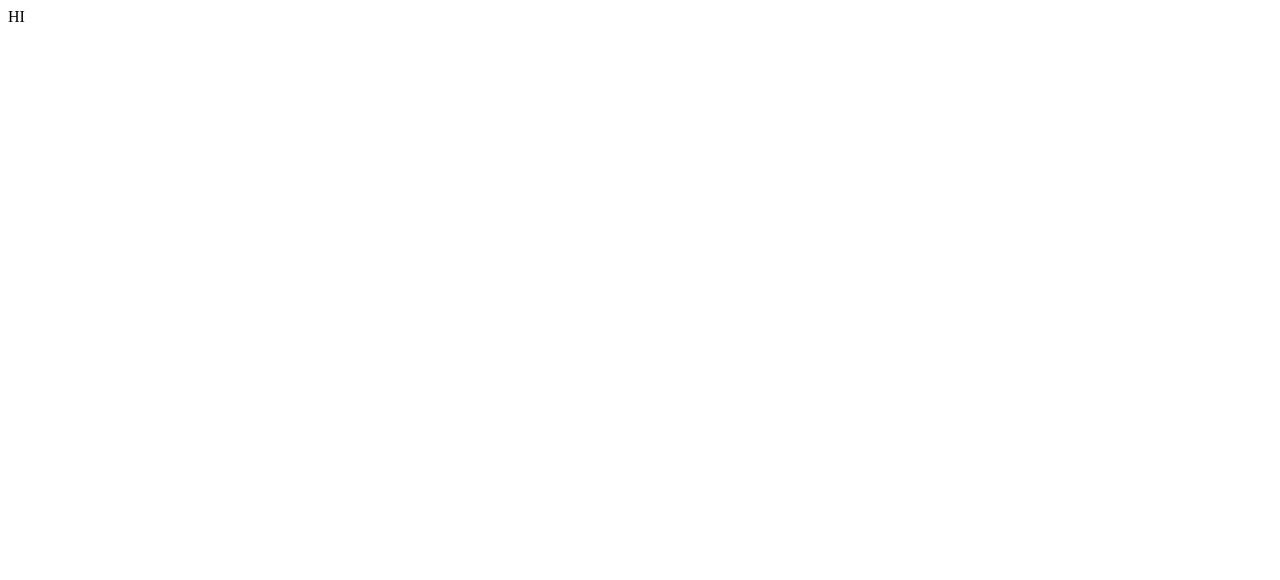
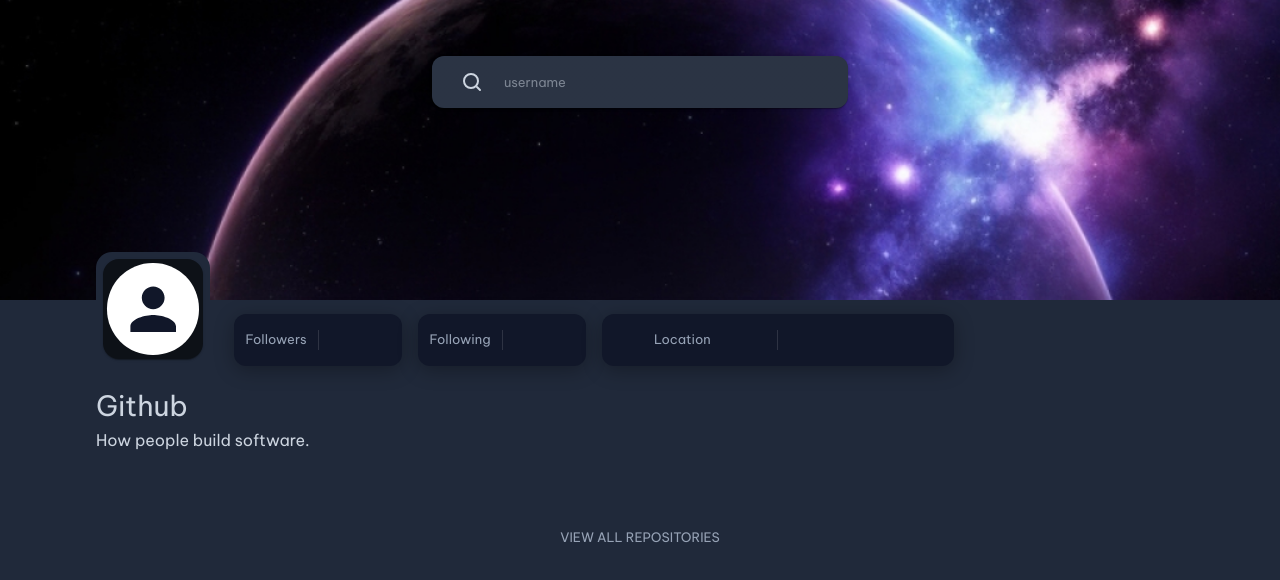
Before and after one commit to ErnestoM12/github-profile-master, a React (Vite) app: page / in a window 1280 px wide. Shown: the top 580 px of the page. Built offline with nearby package versions, Linux system fonts and the light colour scheme.

Commit message:
feat: add full main  page and functionality

```diff
--- a/src/App.tsx
+++ b/src/App.tsx
@@ -1,5 +1,7 @@
+import MainPage from './pages/MainPage';
+
 const App = () => {
-  return <div>HI</div>;
+  return <MainPage />;
 };
 
 export default App;
--- /dev/null
+++ b/src/index.css
@@ -0,0 +1,17 @@
+html,
+body {
+  -webkit-font-smoothing: antialiased;
+  -moz-osx-font-smoothing: grayscale;
+  margin: 0;
+  padding: 0;
+  box-sizing: border-box;
+  overflow-x: hidden;
+  background-color: #20293a;
+}
+
+#root,
+#__next {
+  margin: 0;
+  padding: 0;
+  width: 100%;
+}
--- a/src/main.tsx
+++ b/src/main.tsx
@@ -3,6 +3,7 @@ import { createRoot } from 'react-dom/client';
 import { ThemeProvider } from '@mui/material/styles';
 import App from './App';
 import theme from './theme';
+import './index.css';
 
 const rootElement = document.getElementById('root');
 if (!rootElement) {
--- /dev/null
+++ b/src/pages/MainPage/index.tsx
@@ -0,0 +1,90 @@
+import { useState } from 'react';
+import { Hero, TopSection, ProjectsSection } from '../../components';
+import { StyledItemsContainer, StyledGridItem, StyledGridMainContent } from './styled';
+import { ApiService } from '../../services';
+import { ProjectsSectionProps, GitHubRepoResponse, GithubUserReponse, UserInfoState } from '../../interfaces';
+const apiService = new ApiService();
+
+const MainPage = () => {
+  const [searchText, setSearchText] = useState<string>('');
+  const [projects, setProjects] = useState<ProjectsSectionProps['projects']>([]);
+  const [userInfo, setUserInfo] = useState<UserInfoState | null>(null);
+  const [error, setError] = useState<string | null>(null);
+
+  const handleChangeText = (event: React.ChangeEvent<HTMLInputElement>) => {
+    setSearchText(event.target.value);
+    if (error) setError(null);
+  };
+
+  const handleSearch = async () => {
+    if (!searchText.trim()) {
+      setError('Please enter a username');
+      return;
+    }
+
+    setError(null);
+    try {
+      const [userData, projectUser] = await Promise.all([
+        apiService.get<GithubUserReponse>(searchText),
+        apiService.get<GitHubRepoResponse[]>(`${searchText}/repos`),
+      ]);
+
+      setUserInfo({
+        urlImage: userData.avatar_url,
+        followers: userData.followers,
+        following: userData.following,
+        location: userData.location,
+      });
+
+      const formattedProjects: ProjectsSectionProps['projects'] = projectUser.map((project: GitHubRepoResponse) => ({
+        id: project.node_id,
+        name: project.name,
+        description: project.description,
+        license: project.license?.spdx_id,
+        forks: project.forks,
+        stargazersCount: project.stargazers_count,
+        updatedAt: project.updated_at,
+        projectUrl: project.html_url,
+      }));
+
+      setProjects(formattedProjects);
+    } catch (error) {
+      console.error('Error fetching data:', error);
+      setError('User not found');
+      setUserInfo(null);
+      setProjects([]);
+    }
+  };
+
+  return (
+    <StyledGridMainContent container size={12}>
+      <Hero
+        onSearch={handleSearch}
+        searchText={searchText}
+        handleChangeText={handleChangeText}
+        textPlaceHolder="username"
+        error={error}
+      />
+      <StyledItemsContainer container size={12}>
+        <StyledGridItem size={12}>
+          <TopSection
+            userInfo={{ urlImage: userInfo?.urlImage ?? '' }}
+            followers={{ label: 'Followers', data: userInfo?.followers ?? '' }}
+            following={{ label: 'Following', data: userInfo?.following ?? '' }}
+            location={{ label: 'Location', data: userInfo?.location ?? '' }}
+          />
+        </StyledGridItem>
+        <StyledGridItem size={12}>
+          <ProjectsSection
+            title="Github"
+            description="How people build software."
+            buttonText="View all repositories"
+            projects={projects}
+          />
+        </StyledGridItem>
+      </StyledItemsContainer>
+    </StyledGridMainContent>
+  );
+};
+
+export default MainPage;
--- /dev/null
+++ b/src/pages/MainPage/styled.ts
@@ -0,0 +1,22 @@
+import { styled } from '@mui/material/styles';
+import { Grid } from '../../components';
+
+const StyledGridMainContent = styled(Grid)(({ theme }) => ({
+  background: theme.palette.background.paper,
+}));
+
+const StyledItemsContainer = styled(Grid)({
+  margin: '1rem',
+  position: 'relative',
+  top: '-4rem',
+  zIndex: 10,
+});
+
+const StyledGridItem = styled(Grid)(({ theme }) => ({
+  padding: '0 5rem',
+  [theme.breakpoints.down('sm')]: {
+    padding: '0 1rem',
+  },
+}));
+
+export { StyledItemsContainer, StyledGridItem, StyledGridMainContent };
```
Also changed, not shown: src/interfaces/index.ts (+41 -6 lines).
